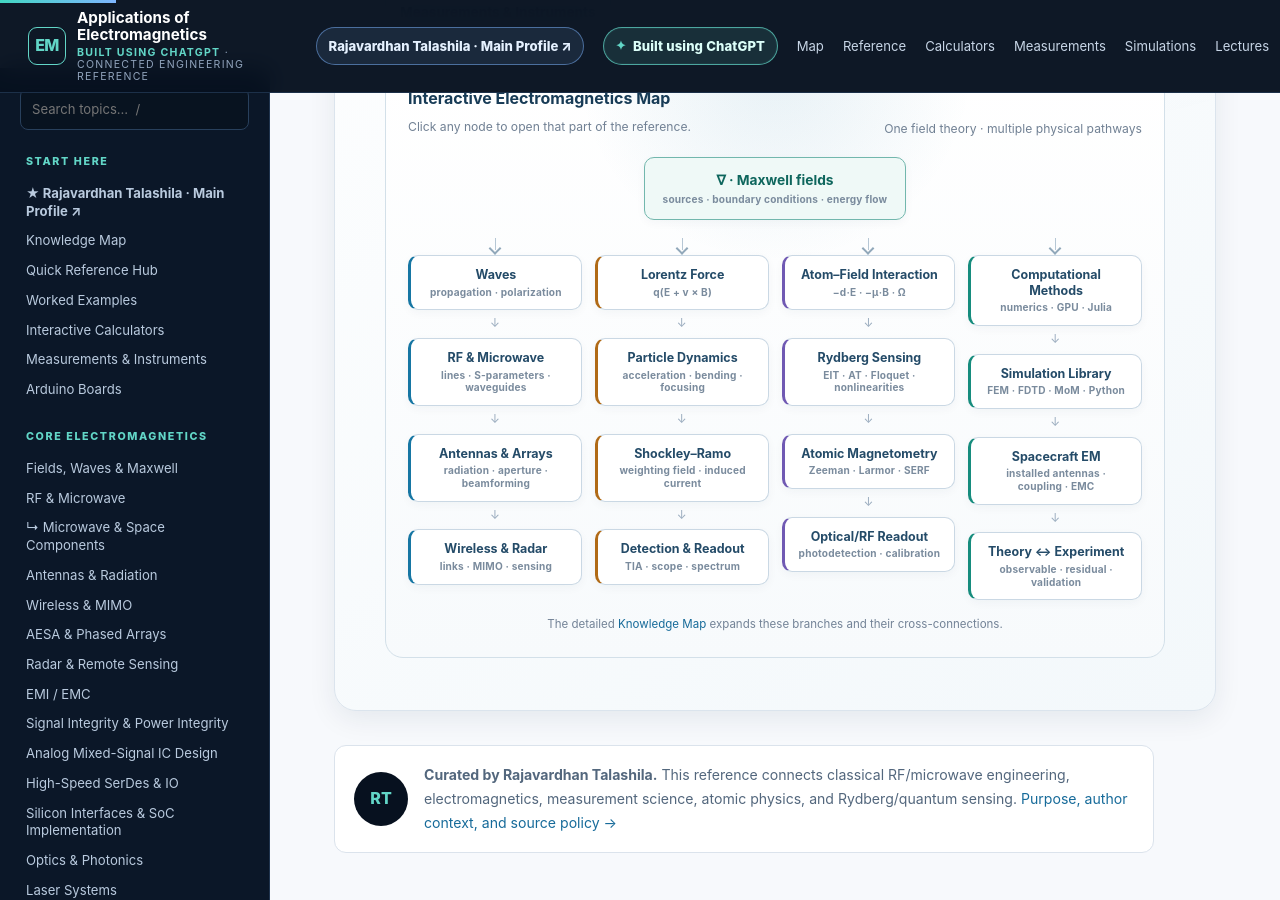
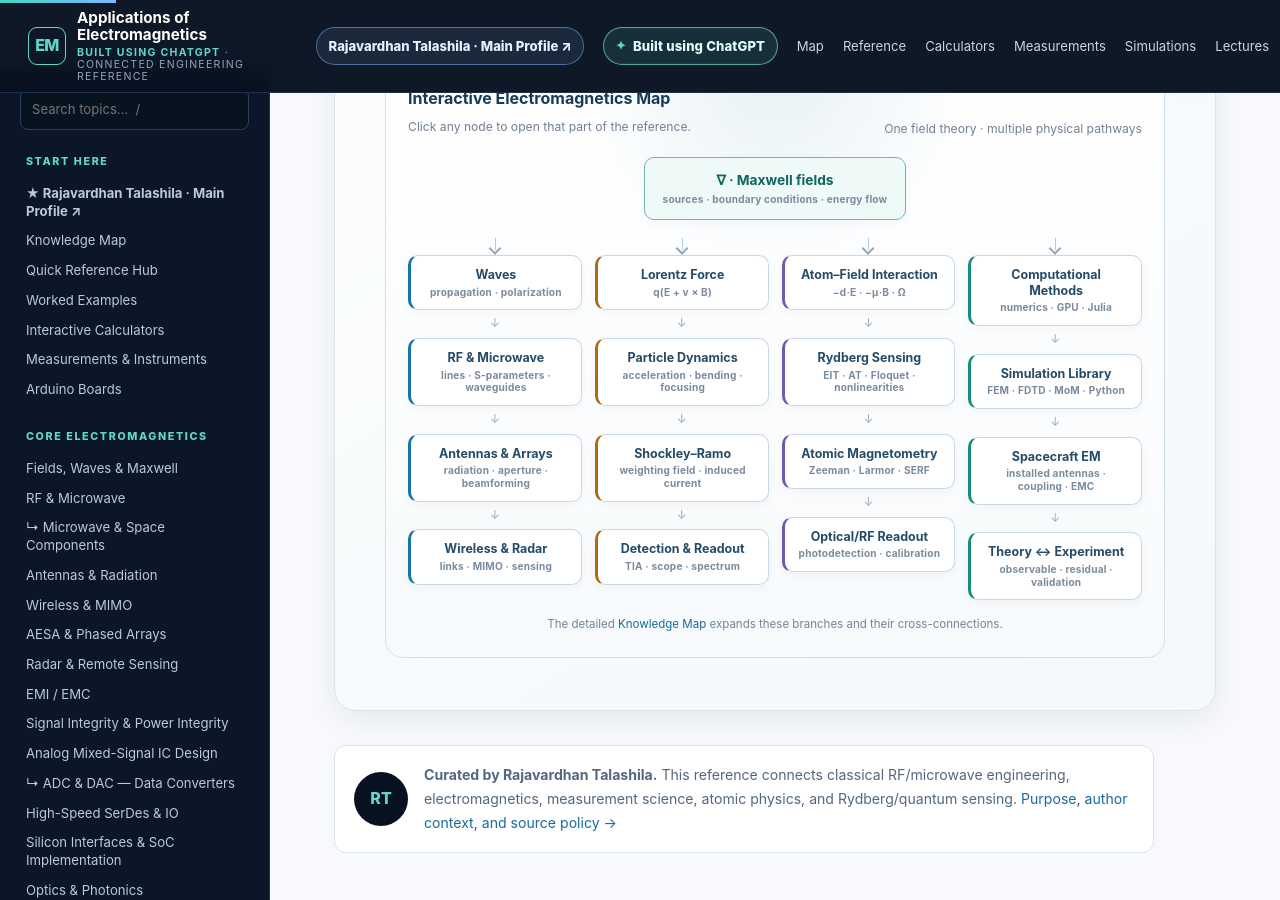
Before and after one commit to RajavardhanT/Electromagnetics_Applications, a Jekyll site: the page built from index.md, in a window 1280 px wide and 900 px high, scrolled down 542 px. Built offline with Jekyll 4.4.1, drawn with Linux system fonts in a browser that asks for light colours.

Commit message:
Add data converters to navigation

```diff
--- a/_layouts/default.html
+++ b/_layouts/default.html
@@ -83,6 +83,7 @@
       <a href="{{ '/emc/' | relative_url }}">EMI / EMC</a>
       <a href="{{ '/signal-power-integrity/' | relative_url }}">Signal Integrity & Power Integrity</a>
       <a href="{{ '/analog-mixed-signal/' | relative_url }}">Analog Mixed-Signal IC Design</a>
+      <a href="{{ '/data-converters/' | relative_url }}">↳ ADC & DAC — Data Converters</a>
       <a href="{{ '/high-speed-serdes/' | relative_url }}">High-Speed SerDes & IO</a>
       <a href="{{ '/silicon-soc/' | relative_url }}">Silicon Interfaces & SoC Implementation</a>
       <a href="{{ '/optics-photonics/' | relative_url }}">Optics & Photonics</a>
```
